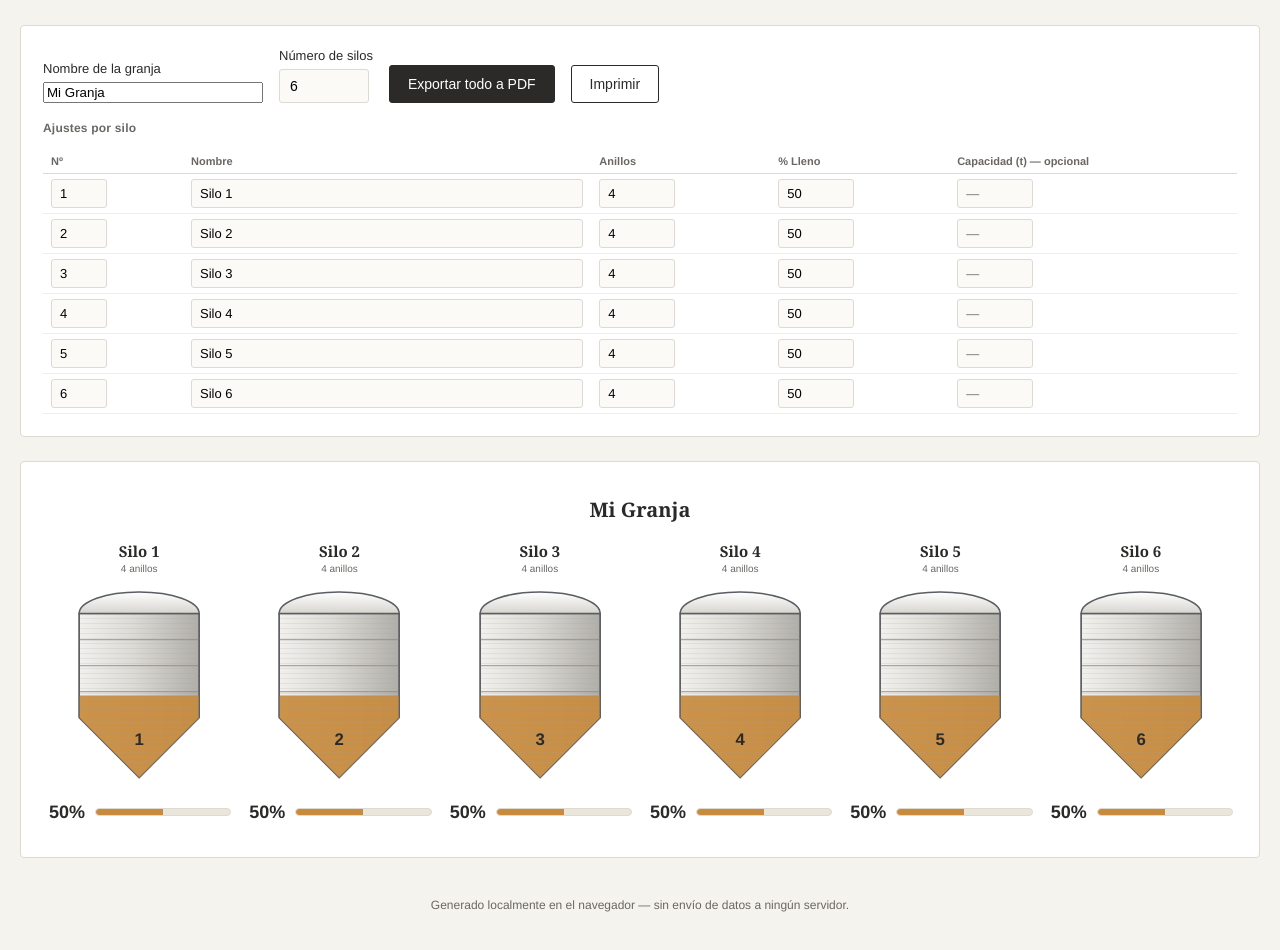
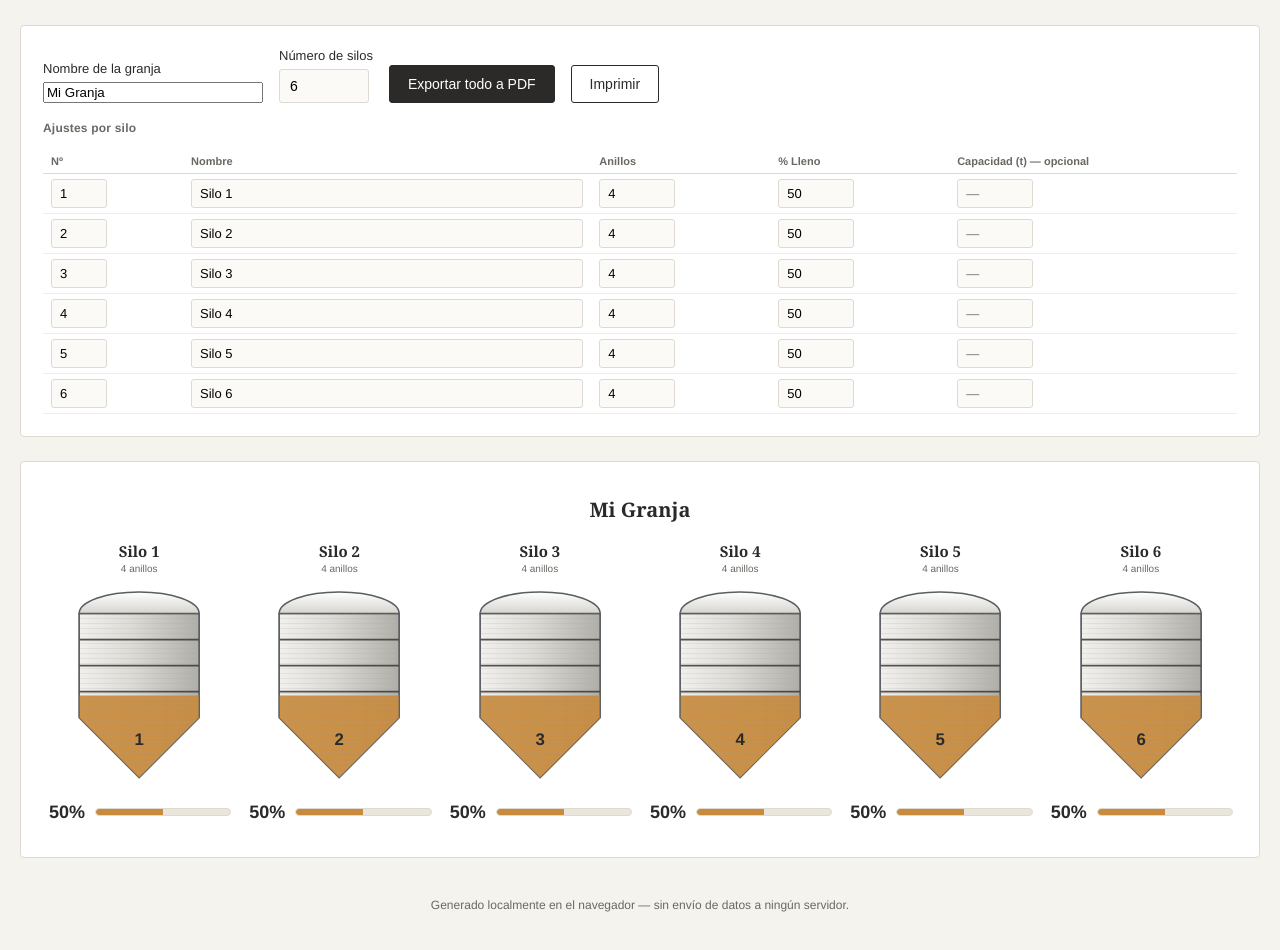
Before and after one commit to janero89/silos, a plain HTML site: page index.html in a window 1280 px wide. Shown: the part 90-1040 px from the top of the page. Drawn offline with nearby package versions, Linux system fonts and the light colour scheme.

Commit message:
Update index.html

```diff
--- a/index.html
+++ b/index.html
@@ -328,7 +328,7 @@
     let ringLines = '';
     for (let i = 1; i < numRings; i++){
       const y = yBodyTop + i * ringH;
-      ringLines += `<line x1="${x1}" y1="${y}" x2="${x2}" y2="${y}" stroke="#8C8894" stroke-width="1.2" opacity="0.7"/>`;
+      ringLines += `<line x1="${x1}" y1="${y}" x2="${x2}" y2="${y}" stroke="#3A3835" stroke-width="1.6" opacity="0.85"/>`;
     }
 
     let corrugation = '';
```
